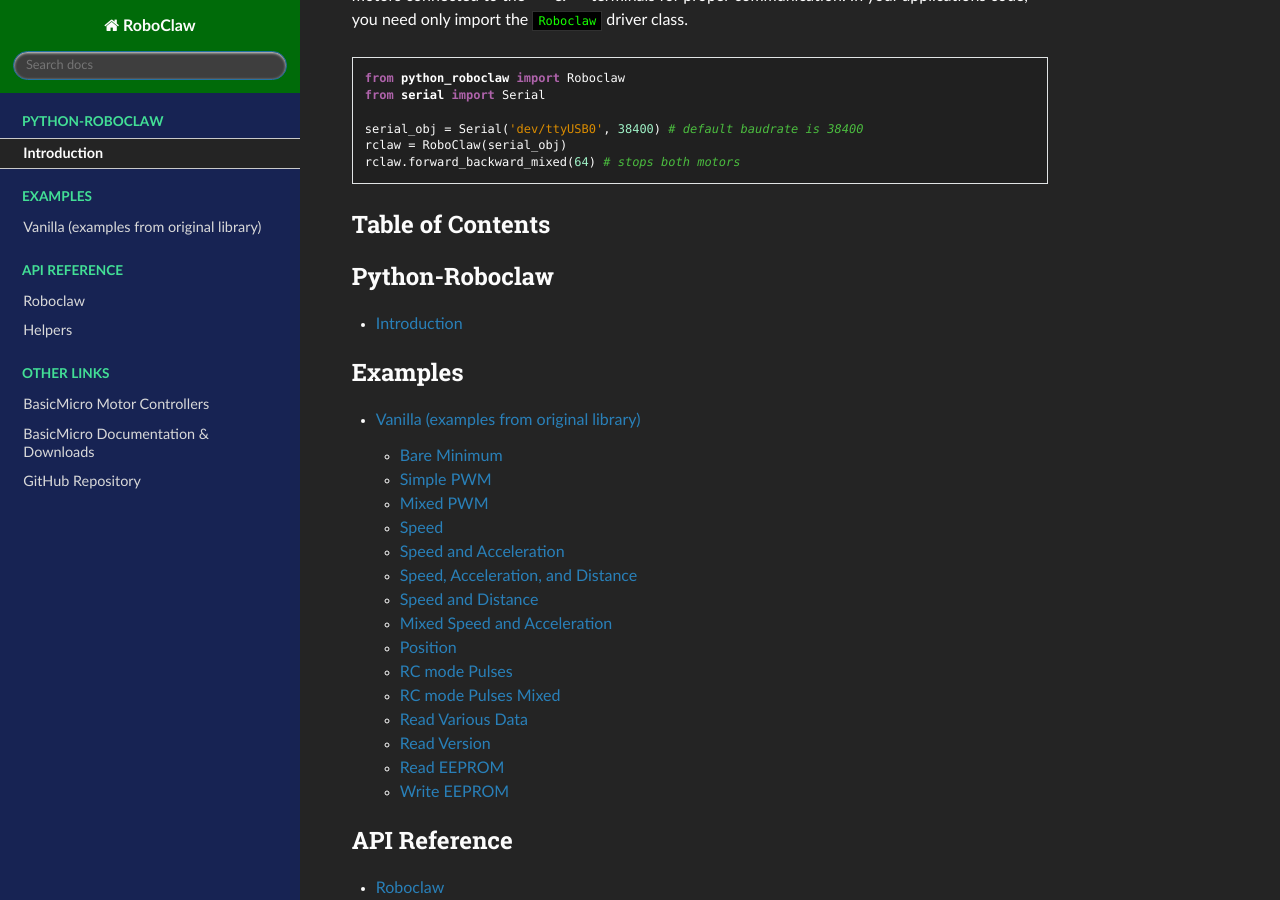
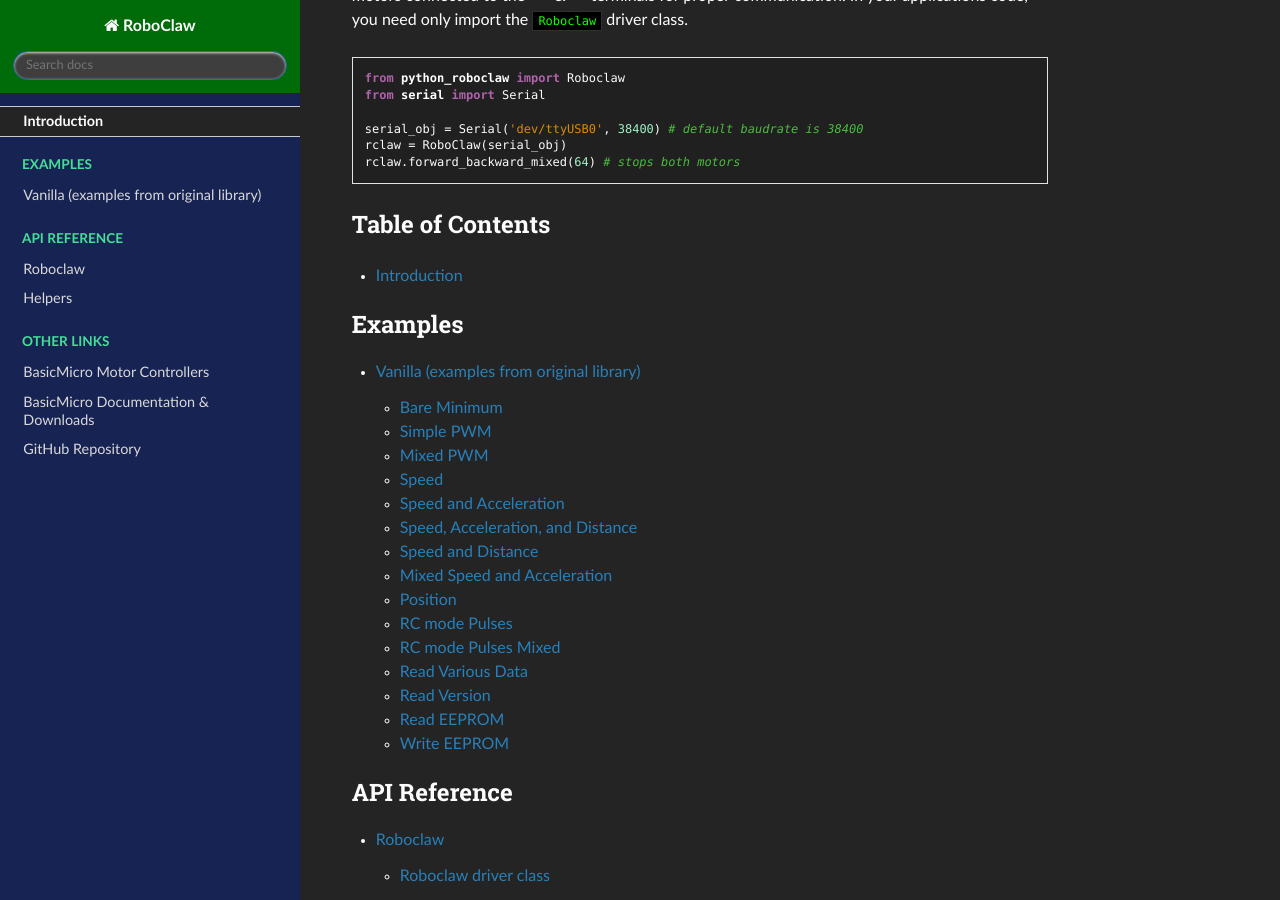
Before and after one commit to 2bndy5/python-roboclaw, a Sphinx documentation site: the page built from docs/index.rst, in a window 1280 px wide and 900 px high, scrolled down 662 px. Built offline with Sphinx 7.4.7 and the Read the Docs theme 2.0.0, drawn with Linux system fonts in a browser that asks for light colours; part of the change alters nothing that is shown.

```diff
--- a/docs/conf.py
+++ b/docs/conf.py
@@ -49,10 +49,15 @@ intersphinx_mapping = {
 # Add any paths that contain templates here, relative to this directory.
 templates_path = ['_templates']
 
+source_suffix = '.rst'
+
+# The master toctree document.
+master_doc = 'index'
+
 # List of patterns, relative to source directory, that match files and
 # directories to ignore when looking for source files.
-# This pattern also affects html_static_path and html_extra_path.
-exclude_patterns = ['_build', 'Thumbs.db', '.DS_Store']
+# This patterns also effect to html_static_path and html_extra_path
+exclude_patterns = ['_build', 'Thumbs.db', '.DS_Store', '.env', 'CODE_OF_CONDUCT.md']
 
 # The reST default role (used for this markup: `text`) to use for all
 # documents.
--- a/docs/index.rst
+++ b/docs/index.rst
@@ -9,7 +9,6 @@ Table of Contents
 =================
 
 .. toctree::
-    :caption: Python-Roboclaw
 
     self
 
```
Also changed, not shown: .readthedocs.yml (added).
